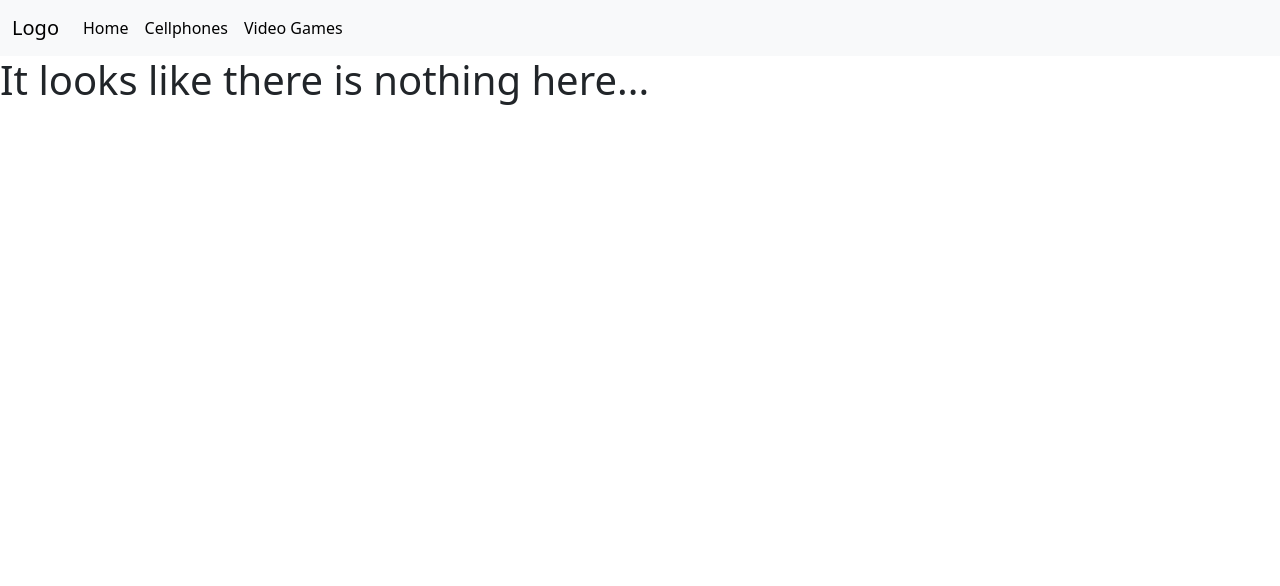
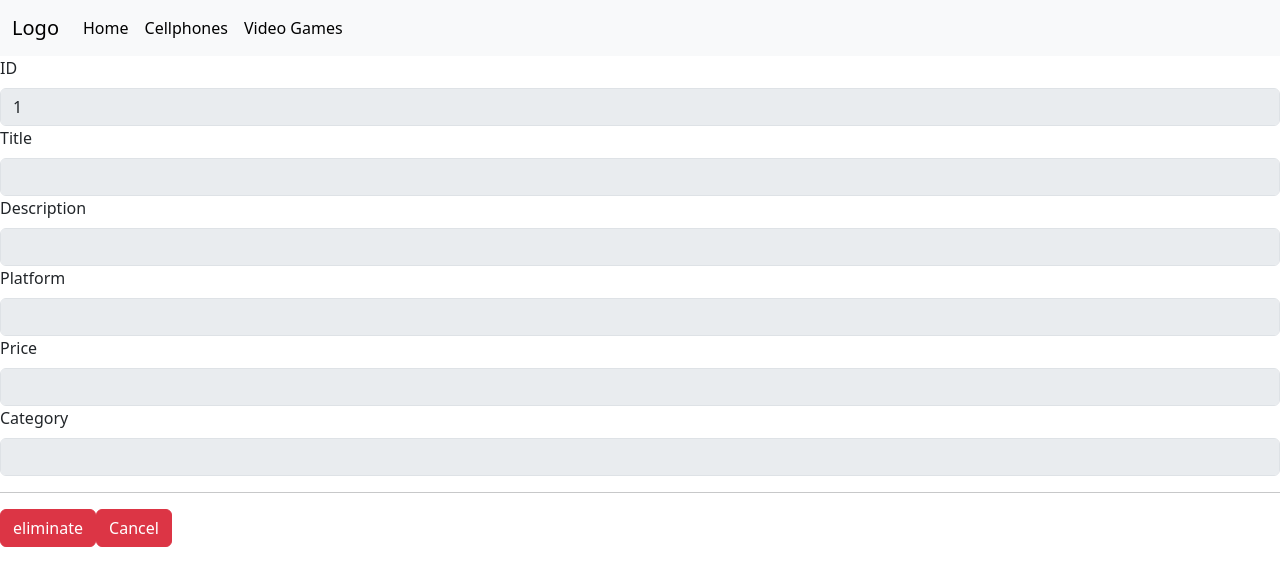
Before and after one commit to DHerrera91/App_tienda_react, a React (Create React App) app in the folder celularesVideoJuegos/celulares_videojuegos/: page /videogames/delete/1 in a window 1280 px wide. Shown: the top 586 px of the page. Built offline with nearby package versions, Linux system fonts and the light colour scheme; no server answers.

Commit message:
VideoGamesCRUD, VideoGamesForm completed

```diff
--- a/celularesVideoJuegos/celulares_videojuegos/src/Components/App.jsx
+++ b/celularesVideoJuegos/celulares_videojuegos/src/Components/App.jsx
@@ -3,9 +3,10 @@ import { BrowserRouter, Routes, Route } from "react-router-dom";
 import Home from "./Home";
 import CellphonesCRUD from "./CellphonesCRUD";
 import VideoGamesCRUD from "./VideoGamesCRUD";
+import CellphonesForm from "./CellphonesForm";
+import VideoGamesForm from "./VideoGamesForm";
 import Menu from "./Menu";
 import NotFound from "./NotFound";
-import CellphonesForm from "./CellphonesForm";
 
 function App() {
   return (
@@ -21,9 +22,12 @@ function App() {
           element={<CellphonesForm del={true} />}
         />
         <Route path="/videogames" element={<VideoGamesCRUD />} />
-        {/* <Route path="/videogames/new" element={<VideoGamesForm />} /> */}
-        {/* <Route path="/videogames/new/edit/:id" element={<VideoGamesForm />} /> */}
-        {/* <Route path="/videogames/new/delete/:id" element={<VideoGamesForm del={true} />} /> */}
+        <Route path="/videogames/new" element={<VideoGamesForm />} />
+        <Route path="/videogames/edit/:id" element={<VideoGamesForm />} />
+        <Route
+          path="/videogames/delete/:id"
+          element={<VideoGamesForm del={true} />}
+        />
         <Route path="*" element={<NotFound />} />
       </Routes>
     </BrowserRouter>
--- a/celularesVideoJuegos/celulares_videojuegos/src/Components/CellphonesCRUD.jsx
+++ b/celularesVideoJuegos/celulares_videojuegos/src/Components/CellphonesCRUD.jsx
@@ -27,7 +27,7 @@ function CellphonesCRUD() {
     <div>
       {cellphones === undefined ? (
         <div>
-          <button className="btn btn-primary" type="button" disabled>
+          <button className="btn btn-info" type="button" disabled>
             <span
               className="spinner-border spinner-border-sm"
               role="status"
@@ -41,13 +41,13 @@ function CellphonesCRUD() {
           controler={"cellphones"}
           list={cellphones}
           cols={[
-            "celularId",
-            "brand",
-            "model",
-            "color",
-            "price",
-            "description",
-            "operator",
+            "Celular Id",
+            "Brand",
+            "Model",
+            "Color",
+            "Price",
+            "Description",
+            "Operator",
           ]}
         />
       )}
--- a/celularesVideoJuegos/celulares_videojuegos/src/Components/Menu.jsx
+++ b/celularesVideoJuegos/celulares_videojuegos/src/Components/Menu.jsx
@@ -33,7 +33,7 @@ function Menu() {
                 </Link>
               </li>
               <li className="nav-item">
-                <Link to={"/videoGames"} className="nav-link active">
+                <Link to={"/videogames"} className="nav-link active">
                   Video Games
                 </Link>
               </li>
--- a/celularesVideoJuegos/celulares_videojuegos/src/Components/VideoGamesCRUD.jsx
+++ b/celularesVideoJuegos/celulares_videojuegos/src/Components/VideoGamesCRUD.jsx
@@ -1,13 +1,53 @@
-import { React, useState, useEffect } from "react";
+import React, { useState, useEffect } from "react";
 import axios from "axios";
-import Tabla from "./Table";
+import Table from "./Table";
 
 function VideoGamesCRUD() {
-  const [videogames, setvideogames] = useState();
+  const [videogames, setVideoGames] = useState();
+
+  useEffect(() => {
+    fetchData();
+  }, []);
+
+  async function fetchData() {
+    try {
+      let res = await axios("https://denny2023.azurewebsites.net/api/juegos");
+      let data = await res.data;
+
+      setVideoGames(data);
+    } catch (error) {
+      alert(error);
+      console.log(error);
+    }
+  }
 
   return (
     <div>
-      <h2>Table rendering to show video games info.</h2>
+      {videogames === undefined ? (
+        <div>
+          <button className="btn btn-info" type="button" disabled>
+            <span
+              className="spinner-border spinner-border-md"
+              role="status"
+              aria-hidden="true"
+            ></span>
+            Loading...
+          </button>
+        </div>
+      ) : (
+        <Table
+          controler={"videogames"}
+          list={videogames}
+          cols={[
+            "Game Id",
+            "Title",
+            "Description",
+            "Platform",
+            "Price",
+            "Cathegory",
+          ]}
+        />
+      )}
     </div>
   );
 }
--- a/celularesVideoJuegos/celulares_videojuegos/src/Components/VideoGamesForm.jsx
+++ b/celularesVideoJuegos/celulares_videojuegos/src/Components/VideoGamesForm.jsx
@@ -0,0 +1,228 @@
+import React, { useState, useEffect } from "react";
+import { useNavigate, useParams } from "react-router-dom";
+import axios from "axios";
+
+function VideoGamesForm({ del }) {
+  const [title, setTitle] = useState("");
+  const [description, setDescripcion] = useState("");
+  const [platform, setPlatform] = useState("");
+  const [price, setPrice] = useState("");
+  const [category, setCategory] = useState("");
+
+  const Navigate = useNavigate();
+  const { id } = useParams();
+
+  useEffect(() => {
+    if (id != undefined) {
+      loadVideoGame();
+    }
+  }, []);
+
+  async function loadVideoGame() {
+    try {
+      let res = await axios(
+        "https://denny2023.azurewebsites.net/api/juegos/" + id
+      );
+      let data = await res.data;
+
+      setTitle(data.title);
+      setDescripcion(data.description);
+      setPlatform(data.platform);
+      setPrice(data.price);
+      setCategory(data.category);
+    } catch (error) {
+      alert(error);
+      console.log(error);
+    }
+  }
+
+  async function add() {
+    try {
+      let videogame = {
+        titulo: title,
+        descripcion: description,
+        plataforma: platform,
+        precio: price,
+        categoria: category,
+      };
+
+      let res = await axios.post(
+        "https://denny2023.azurewebsites.net/api/juegos",
+        videogame
+      );
+      let data = await res.data;
+
+      if (data.status === 1) {
+        alert(data.message);
+        Navigate("/videogames");
+      }
+    } catch (error) {
+      alert(error);
+      console.log(error);
+    }
+  }
+
+  async function edit() {
+    try {
+      let videogame = {
+        juegoId: id,
+        titulo: title,
+        descripcion: description,
+        plataforma: platform,
+        precio: price,
+        categoria: category,
+      };
+
+      let res = await axios.put(
+        "https://denny2023.azurewebsites.net/api/juegos",
+        videogame
+      );
+      let data = await res.data;
+
+      if (data.status === 1) {
+        alert(data.message);
+        Navigate("/videogames");
+      }
+    } catch (error) {
+      console.log(error);
+      if (error.response.status === 404 || error.response.status === 500) {
+        alert("The record no longer exists");
+        Navigate("/videogames");
+      }
+    }
+  }
+
+  async function eliminate() {
+    try {
+      let res = await axios.delete(
+        "https://denny2023.azurewebsites.net/api/juegos?id=" + id
+      );
+      let data = await res.data;
+
+      if (data.status === 1) {
+        alert(data.message);
+        Navigate("/videogames");
+      }
+    } catch (error) {
+      alert("The record no longer exists");
+      console.log(error);
+    }
+  }
+
+  function submit(e) {
+    const form = document.querySelector("#form");
+    e.preventDefault();
+    e.stopPropagation();
+    if (form.checkValidity()) {
+      if (id === undefined) add();
+      else if (del === undefined) edit();
+      else eliminate();
+    }
+
+    form.classList.add("was-validated");
+  }
+
+  function cancel() {
+    Navigate("/videogames");
+  }
+
+  return (
+    <div>
+      <form id="form" className="needs-validation" noValidate>
+        {id != undefined ? (
+          <div className="form-group">
+            <label className="form-label">ID</label>
+            <input className="form-control" value={id} readOnly disabled />
+          </div>
+        ) : (
+          ""
+        )}
+
+        <div className="form-group">
+          <label className="form-label">Title</label>
+          <input
+            className="form-control"
+            value={title}
+            type="text"
+            required
+            onChange={(e) => setTitle(e.target.value)}
+            disabled={del === undefined ? false : true}
+          />
+          <div className="valid-feedback">OK</div>
+          <div className="invalid-feedback">Required field</div>
+        </div>
+        <div className="form-group">
+          <label className="form-label">Description</label>
+          <input
+            className="form-control"
+            value={description}
+            type="text"
+            required
+            onChange={(e) => setDescripcion(e.target.value)}
+            disabled={del === undefined ? false : true}
+          />
+          <div className="valid-feedback">OK</div>
+          <div className="invalid-feedback">Required field</div>
+        </div>
+        <div className="form-group">
+          <label className="form-label">Platform</label>
+          <input
+            className="form-control"
+            value={platform}
+            type="text"
+            required
+            onChange={(e) => setPlatform(e.target.value)}
+            disabled={del === undefined ? false : true}
+          />
+          <div className="valid-feedback">OK</div>
+          <div className="invalid-feedback">Required field</div>
+        </div>
+        <div className="form-group">
+          <label className="form-label">Price</label>
+          <input
+            className="form-control"
+            value={price}
+            type="text"
+            required
+            onChange={(e) => setPrice(e.target.value)}
+            disabled={del === undefined ? false : true}
+          />
+          <div className="valid-feedback">OK</div>
+          <div className="invalid-feedback">Required field</div>
+        </div>
+        <div className="form-group">
+          <label className="form-label">Category</label>
+          <input
+            className="form-control"
+            value={category}
+            type="text"
+            required
+            onChange={(e) => setCategory(e.target.value)}
+            disabled={del === undefined ? false : true}
+          />
+          <div className="valid-feedback">OK</div>
+          <div className="invalid-feedback">Required field</div>
+        </div>
+        <hr />
+        <button
+          className={
+            "btn btn-" +
+            (id === undefined
+              ? "success"
+              : del === undefined
+              ? "primary"
+              : "danger")
+          }
+          onClick={(e) => submit(e)}
+        >
+          {id === undefined ? "add" : del === undefined ? "edit" : "eliminate"}
+        </button>
+        <button className="btn btn-danger" onClick={cancel}>
+          Cancel
+        </button>
+      </form>
+    </div>
+  );
+}
+
+export default VideoGamesForm;
```
